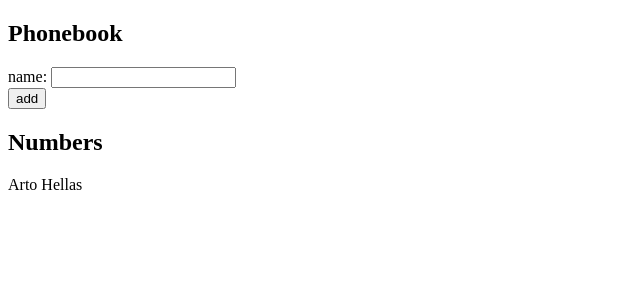
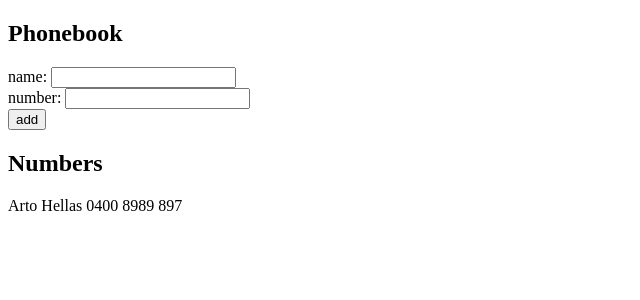
Before and after one commit to mosh-pirk/tamk-fullstack, a React (Create React App) app in the folder osa1/tehtavat/: page / in a window 1280 px wide. Shown: the top 300 px of the page, without its empty margins (0-640 px from the left). Built offline with nearby package versions, Linux system fonts and the light colour scheme.

Commit message:
tehtävä 2.8

```diff
--- a/osa1/tehtavat/src/App.js
+++ b/osa1/tehtavat/src/App.js
@@ -2,9 +2,13 @@ import {useState} from "react";
 
 const App = () => {
     const [persons, setPersons] = useState([
-        {name: 'Arto Hellas'}
+        {
+            name: 'Arto Hellas',
+            phone: '0400 8989 897'
+        }
     ])
     const [newName, setNewName] = useState('')
+    const [newPhone, setNewPhone] = useState('')
 
     const handleAddPerson = (event) => {
         event.preventDefault()
@@ -14,14 +18,20 @@ const App = () => {
             return
         }
         const person = {
-            name: newName
+            name: newName,
+            phone: newPhone
         }
         if (newName.length > 1) setPersons(persons.concat(person))
         setNewName('')
+        setNewPhone('')
     }
 
     const handlePerson = (e) => {
         setNewName(e.target.value)
+    }
+
+    const handlePhone = (e) => {
+        setNewPhone(e.target.value)
     }
 
     return (
@@ -32,12 +42,17 @@ const App = () => {
                     name: <input value={newName} onChange={handlePerson}/>
                 </div>
                 <div>
+                    number: <input value={newPhone} onChange={handlePhone}/>
+                </div>
+                <div>
                     <button type="submit" onClick={handleAddPerson}>add</button>
                 </div>
             </form>
             <h2>Numbers</h2>
             <div>
-                {persons.map((person, i) => <p key={i}>{person.name}</p>)}
+                {persons.map((person, i) => <p key={i}>{
+                    `${person.name} ${person.phone}`
+                }</p>)}
             </div>
         </div>
     )
```
